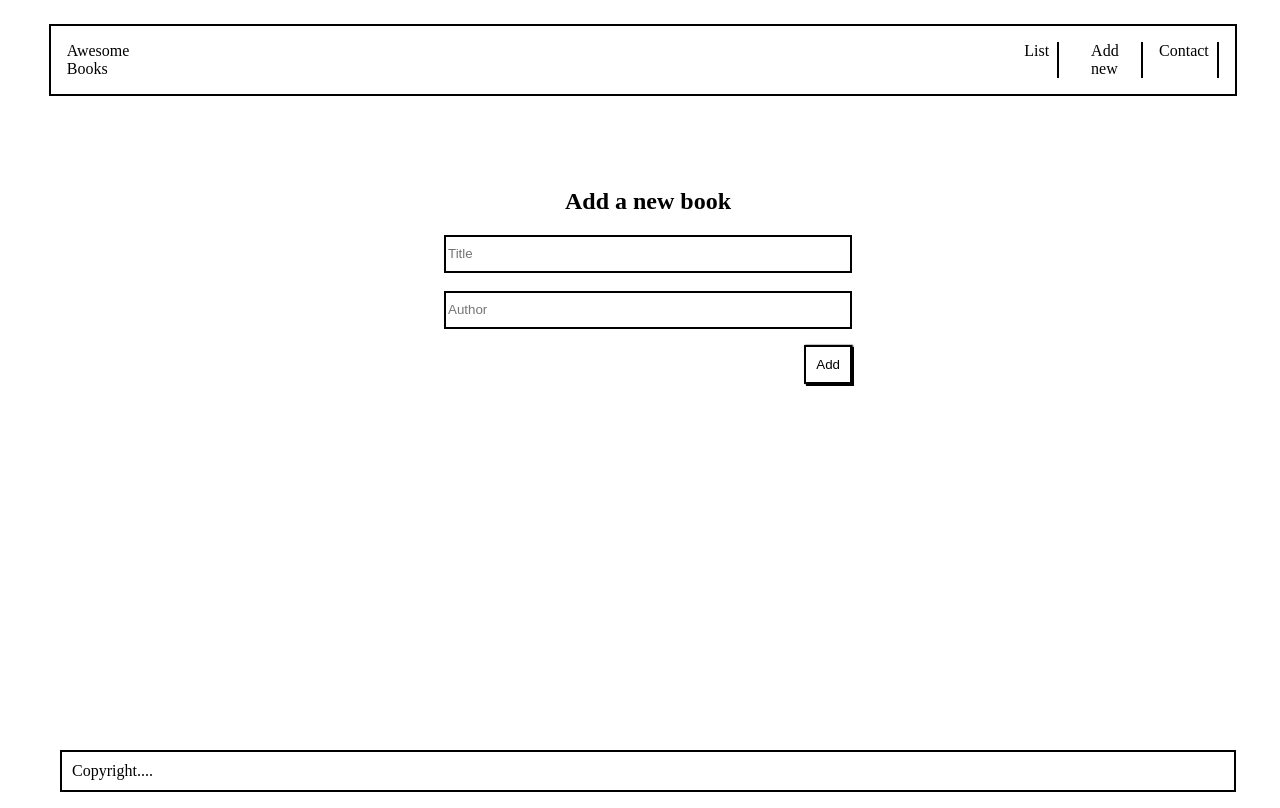
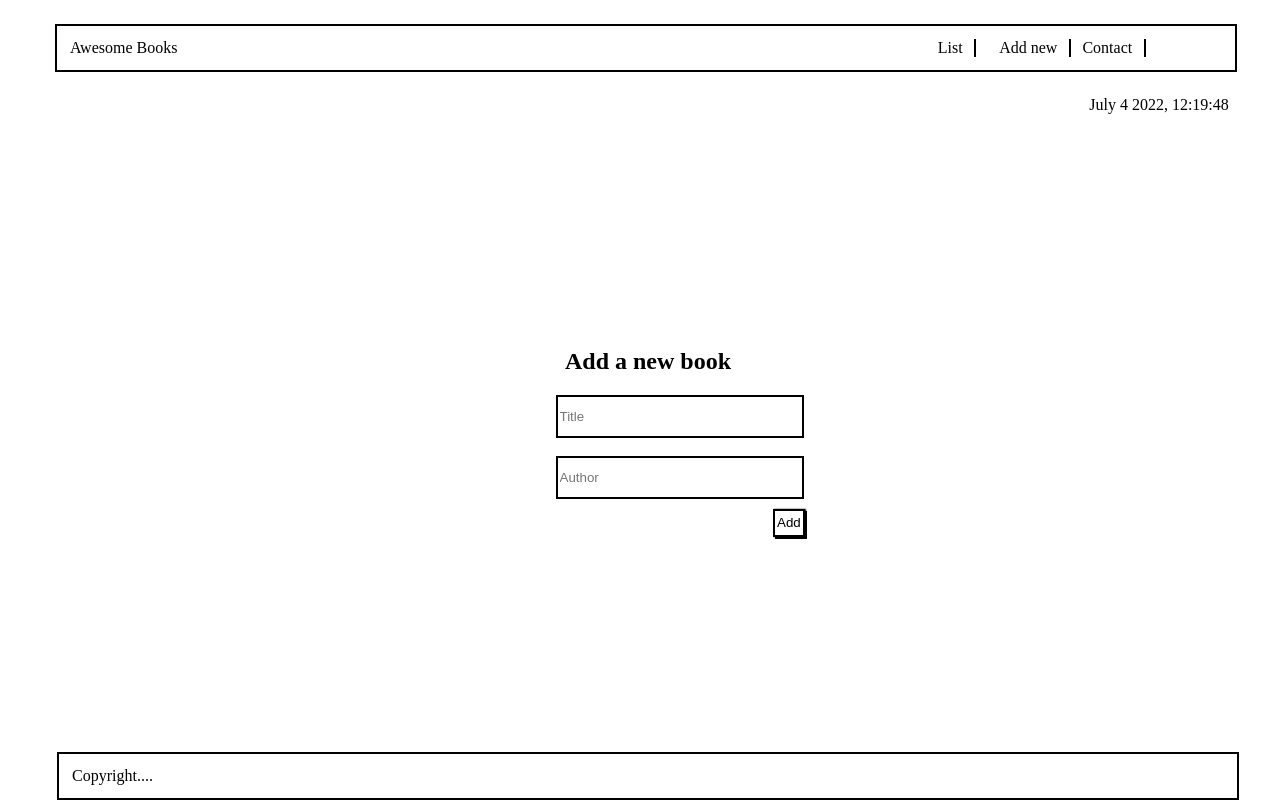
Before and after one commit to theBwoyProgrammer/Awesome-books, a website: page index.html in a window 1280 px wide. Drawn offline with Linux system fonts and the light colour scheme.

Commit message:
fixed to screen size

```diff
--- a/index.css
+++ b/index.css
@@ -9,6 +9,9 @@ body {
 }
 
 .tables {
+  display: flex;
+  align-items: center;
+  flex-direction: column;
   border: 3px solid black;
   width: 90%;
 }
@@ -19,8 +22,6 @@ table tr:nth-child(odd) {
 
 td {
   text-align: center;
-  padding: 1rem;
-  /* width: 70%; */
 }
 
 .td-btn {
@@ -28,34 +29,43 @@ td {
 }
 
 .remove-button {
-  padding-left: 46rem;
+  display: flex;
+  align-items: center;
+  flex-direction: row;
+  text-decoration: none;
+  justify-content: flex-end;
 }
 
 .addNew {
-  margin-top: 10rem;
   display: flex;
   align-items: center;
   flex-direction: column;
+  width: 100%;
+  height: 100%;
+  justify-content: center;
 }
 
 .allBooks {
-  margin-top: 5rem;
   display: flex;
+  flex-direction: column;
   align-items: center;
-  flex-direction: column;
+  justify-content: center;
+  width: 100%;
+  height: 100%;
 }
 
 input[type='text'] {
   border: 2px solid black;
-  height: 2rem;
-  width: 25rem;
+  width: 130%;
+  height: 40%;
+  align-items: center;
 }
 
 .button {
   background-color: white;
   border: 2px solid black;
   color: black;
-  padding: 10px;
+  padding: 1%;
   text-align: center;
   text-decoration: none;
   box-shadow: 2px 2px black, 0.1em 0 0.1em black;
@@ -64,29 +74,33 @@ input[type='text'] {
 #btn {
   display: flex;
   justify-content: flex-end;
-  margin-top: 1rem;
+  margin-top: 5%;
+  width: 135%;
+  height: 30%;
 }
 
 .contact{
   display: flex;
+  flex-direction: column;
   align-items: center;
-  flex-direction: column;
-  margin-top: 10rem;
+  justify-content: center;
+  width: 100%;
+  height: 100%;
 }
 
 footer{
   border: 2px solid black;
-  padding: 10px;
+  padding: 1%;
   position: absolute;
-  bottom: 1rem;
+  bottom: 1%;
   width: 90%;
 }
 
 .page{
     display: none;
-    min-width: 100%;
-    min-height: 100%; /* allow for content off the bottom of the page */
-     position: absolute;  /*or absolute if the user needs to scroll for more content */
+    width: 100%;
+    height: 100%;
+    position: absolute;
 }
 .active{
     display: block;
@@ -97,11 +111,10 @@ footer{
   width: 90%;
   right: 4%;
   position: absolute;
-  text-decoration: none;
   display: flex;
   list-style: none;
-  padding: 1rem;
-  gap: 1rem;
+  padding: 1%;
+  gap: 1%;
 }
 
 .nav li a{
@@ -112,10 +125,16 @@ footer{
 
 .tags{
 border-right: 2px solid black;
-padding-right: 0.5rem;
+padding-right: 1%;
 
 }
 
 .nav-title {
-  padding-right: 54rem;
+  padding-right: 65%;
 }
+
+#date{
+  position: absolute;
+  right: 4%;
+  top: 12%;
+}
--- a/index.html
+++ b/index.html
@@ -7,9 +7,10 @@
   <link rel="stylesheet" href="index.css">
   <title>Awesome</title>
  </head>
-<body>
+<body onload='startDate()'>
 
         <main>
+          <div id='date'></div>
         <div class="page" id="List">
             <ol class="nav">
               <li class="nav-title">Awesome Books</li>
@@ -37,7 +38,7 @@
                 <li class="tags"><a href="#" data-target="addNew" class="nav-link">Add new</a></li>
                 <li class="tags"><a href="#" data-target="contact" class="nav-link">Contact</a></li>
             </ol>
-
+            <div id='date'></div>
                   <section class="addNew">
         <div class="title">
           <h1>Add a new book</h1>
@@ -60,6 +61,7 @@
                 <li class="tags"><a href="#" data-target="addNew" class="nav-link">Add new</a></li>
                 <li class="tags"><a href="#" data-target="contact" class="nav-link">Contact</a></li>
             </ol>
+            <div id='date'></div>
                 <section class="contact">
         <h1>Contact Information</h1>
         <p>
@@ -75,7 +77,6 @@
     </section>
 
         </div>
-
     </main>
   <script src='index.js'></script>
 </body>
--- a/index.js
+++ b/index.js
@@ -93,4 +93,11 @@ const app = {
     },
 }
 
+  function startDate() {
+    var d = new Date();
+    var months = ["January","February","March","April","May","June","July","August","September","October","November","December"];
+    document.getElementById("date").innerHTML = months[d.getMonth()]+" "+d.getDay()+" "+d.getFullYear()+", "+d.getHours()+":"+d.getMinutes()+":"+d.getSeconds();
+  }
+startDate();
+
 document.addEventListener('DOMContentLoaded', app.init);
```
